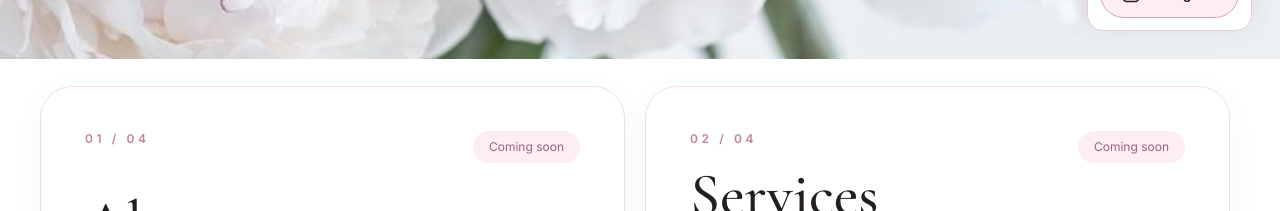
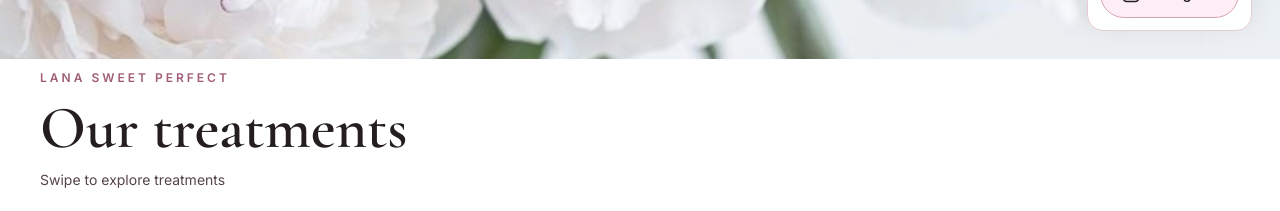
Before and after one commit to SergeyJak/Sweet-lana, a Next.js app: page /en in a window 1280 px wide. Shown: the part 741-952 px from the top of the page. Built offline with nearby package versions, Linux system fonts and the light colour scheme; no server answers.

Commit message:
Display moving treatment carousel on Sweet-lana homepage

```diff
--- a/src/app/[locale]/page.tsx
+++ b/src/app/[locale]/page.tsx
@@ -1,3 +1,4 @@
+import ProcedureCarousel from '@/components/ProcedureCarousel'
 type Locale = 'ru' | 'lv' | 'en'
 const copy = {
   ru: {
@@ -90,6 +91,7 @@ export default async function Home({ params }: { params: Promise<{ locale: strin
           </div>
         </section>
 
+        <ProcedureCarousel locale={locale} />
         <section className="mx-auto grid max-w-7xl gap-5 px-5 py-16 md:grid-cols-2 md:px-10 md:py-24">
           {panels.map((panel) => (
             <article key={panel.id} id={panel.id} className="group relative flex min-h-72 flex-col justify-between overflow-hidden rounded-[2rem] border border-[#f0dce4] bg-white/85 backdrop-blur-sm p-8 shadow-[0_8px_35px_rgba(55,43,43,0.035)] md:p-11">
```
